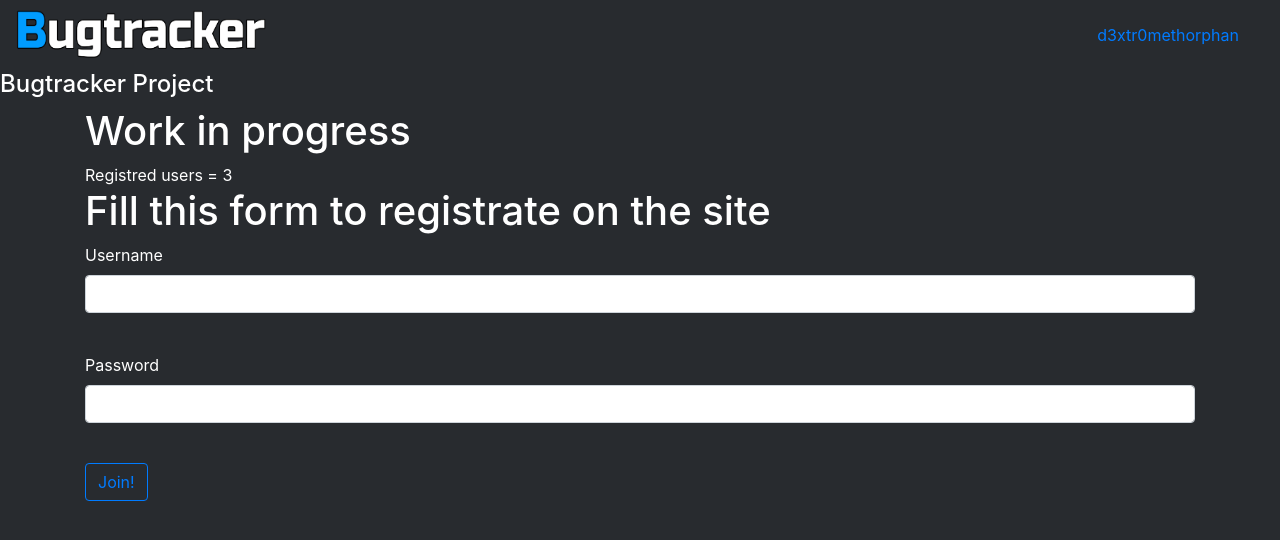
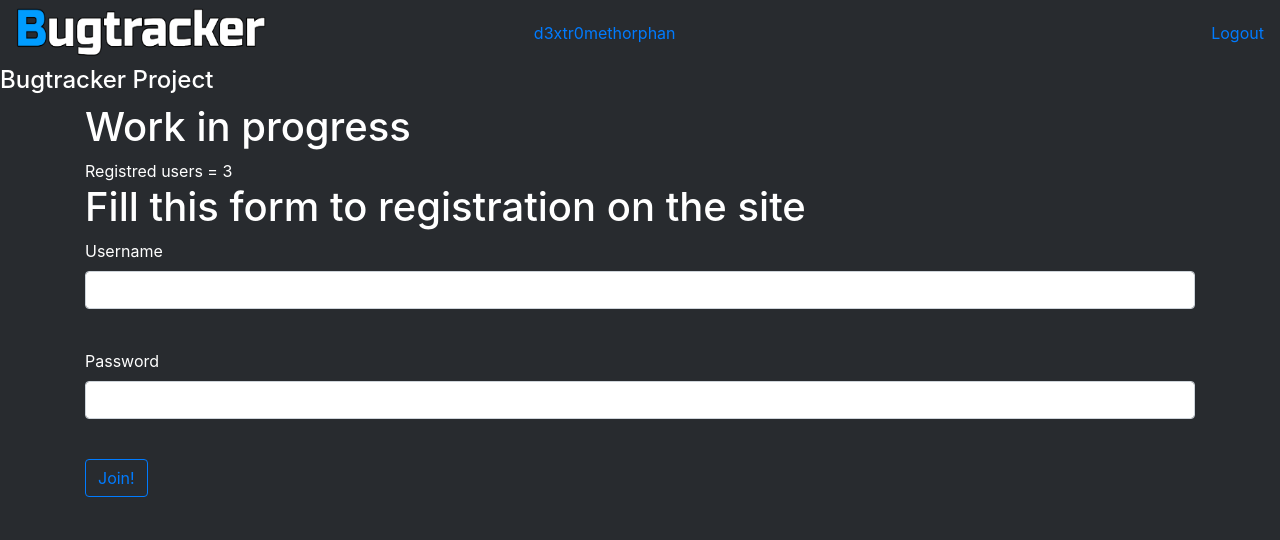
Before and after one commit to lookandhate/Bugtracker, a Flask app: page /join in a window 1280 px wide. Shown: the top 540 px of the page. Run offline with Flask 2, Linux system fonts and the light colour scheme; a user stored in the database is signed in; data comes from the database, SQL or seed files in the repository; some libraries are stand-ins or nearby versions.

Commit message:
Some updates

```diff
--- a/main.py
+++ b/main.py
@@ -136,19 +136,26 @@ def profile(user_id):
     registered_users = len(session.query(User).all())
 
     # Get data that we need
-    username = session.query(User.username).filter(User.id == user_id).first()[0]
-    projects = session.query(User.projects).filter(User.id == user_id).first()[0]
-    role = session.query(User.role).filter(User.id == user_id).first()[0]
-    date_of_reg = session.query(User.created_date).filter(User.id == user_id).first()[0]
+    username = session.query(User.username).filter(User.id == user_id).first()
 
-    # Unpacking datetime.datetime object on time units
-    date_of_reg = f'{date_of_reg.day}-{date_of_reg.month}-{date_of_reg.year} at {date_of_reg.hour}:{date_of_reg.minute}:{date_of_reg.second}'
+    # Checking is user exist
+    if username is not None:
+        username = username[0]
+        projects = session.query(User.projects).filter(User.id == user_id).first()[0]
+        role = session.query(User.role).filter(User.id == user_id).first()[0]
+        date_of_reg = session.query(User.created_date).filter(User.id == user_id).first()[0]
 
-    session.close()
+        # Unpacking datetime.datetime object on time units
+        date_of_reg = f'{date_of_reg.day}-{date_of_reg.month}-{date_of_reg.year} at {date_of_reg.hour}:{date_of_reg.minute}:{date_of_reg.second}'
 
-    return render_template('profile.html', title=f'{username}', id=user_id, username=username, projects=projects,
-                           role=role,
-                           date_of_reg=date_of_reg, registred_users=registered_users)
+        session.close()
+        return render_template('profile.html', title=f'{username}', id=user_id, username=username, projects=projects,
+                               role=role,
+                               date_of_reg=date_of_reg, registred_users=registered_users)
+
+    # If user doesn't exist, throw error page
+    return render_template('error.html', error_code=404, error_message='User has been deleted or wasn`t registered',
+                           registred_users=registered_users, styles=url_for('static', filename='css/my_css.css'))
 
 
 @app.route('/favicon.ico')
@@ -162,5 +169,5 @@ if __name__ == '__main__':
     db_session.global_init("db/bugtracker.sqlite")
 
     # logging.info(f'Running app on {HOST}:{PORT}, DEBUG_MODE: {DEBUG}')
-    port = int(os.environ.get("PORT", 5000))
+    port = int(os.environ.get("PORT", 8080))
     app.run(host='0.0.0.0', port=port, debug=1)
--- a/static/css/my_css.css
+++ b/static/css/my_css.css
@@ -3,6 +3,8 @@
 }
 
 .navbar-custom .navbar-dark{
+  float: right;
+  display: flex;
   color: white;
   background-color: #282B2F;
 }
--- a/templates/base.html
+++ b/templates/base.html
@@ -23,11 +23,8 @@
       </div>
 
       {% if current_user.is_authenticated %}
-        <a class="login-join-link" href="/logout">{{ current_user.username }}</a>
-        <script>
-
-
-        </script>
+        <a href="/profile/{{ current_user.id }}">{{ current_user.username }}</a> <br>
+        <a href="/logout">Logout</a>
       {% else %}
         <div class="login-join-link">
           <form action="/login">
--- a/templates/join.html
+++ b/templates/join.html
@@ -1,9 +1,12 @@
+<head>
+  <link rel="stylesheet" href="../static/css/my_css.css">
+</head>
 {% extends "base.html" %}
 {% block content %}
 {% if message %}
     <h1> {{ message }} </h1>
 {% endif %}
-<h1 class="my-body"> Fill this form to registrate on the site</h1>
+<h1 class="my-body"> Fill this form to registration on the site</h1>
 <form action="" method="post" novalidate>
     {{ form.hidden_tag() }}
 
--- a/templates/profile.html
+++ b/templates/profile.html
@@ -2,7 +2,7 @@
 {% block content %}
 
 <div class='my-body'>
-  Profle ID: {{ id }} <br>
+  Profile ID: {{ id }} <br>
   Username: {{ username }} <br>
   {% if projects != None %}
       Projects:
```
Lines whose indentation alone changed are shown as unchanged.
